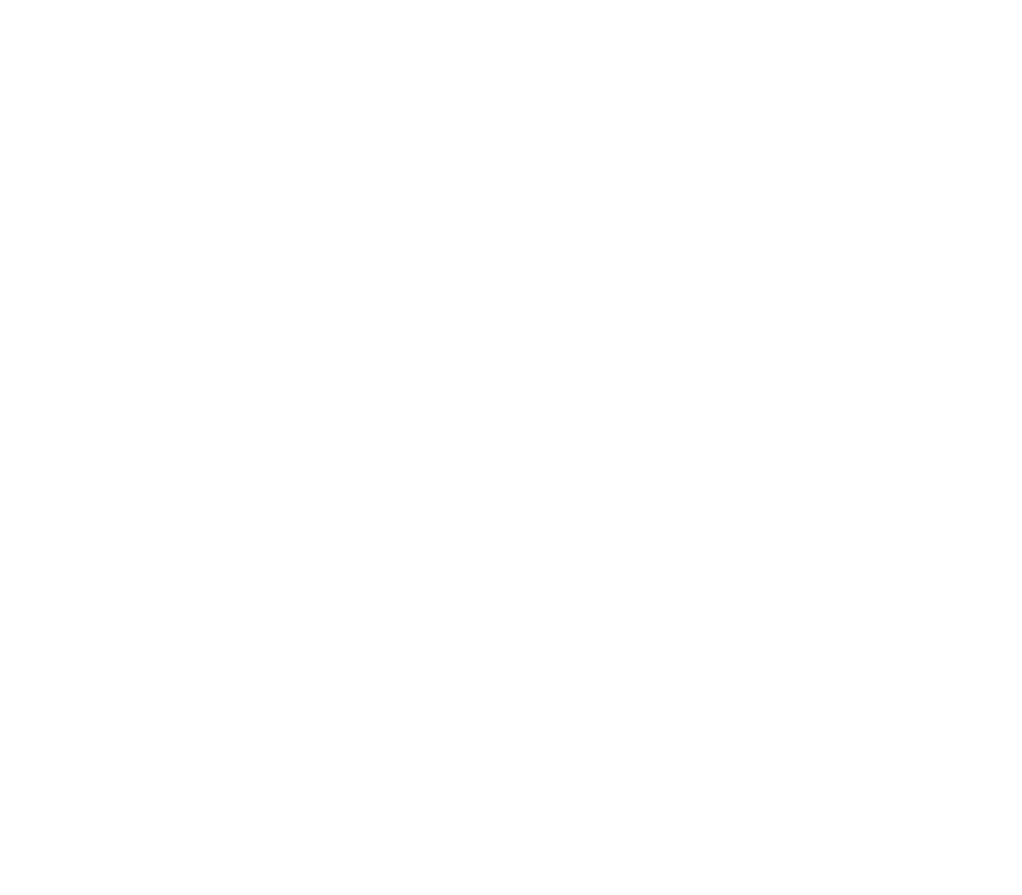
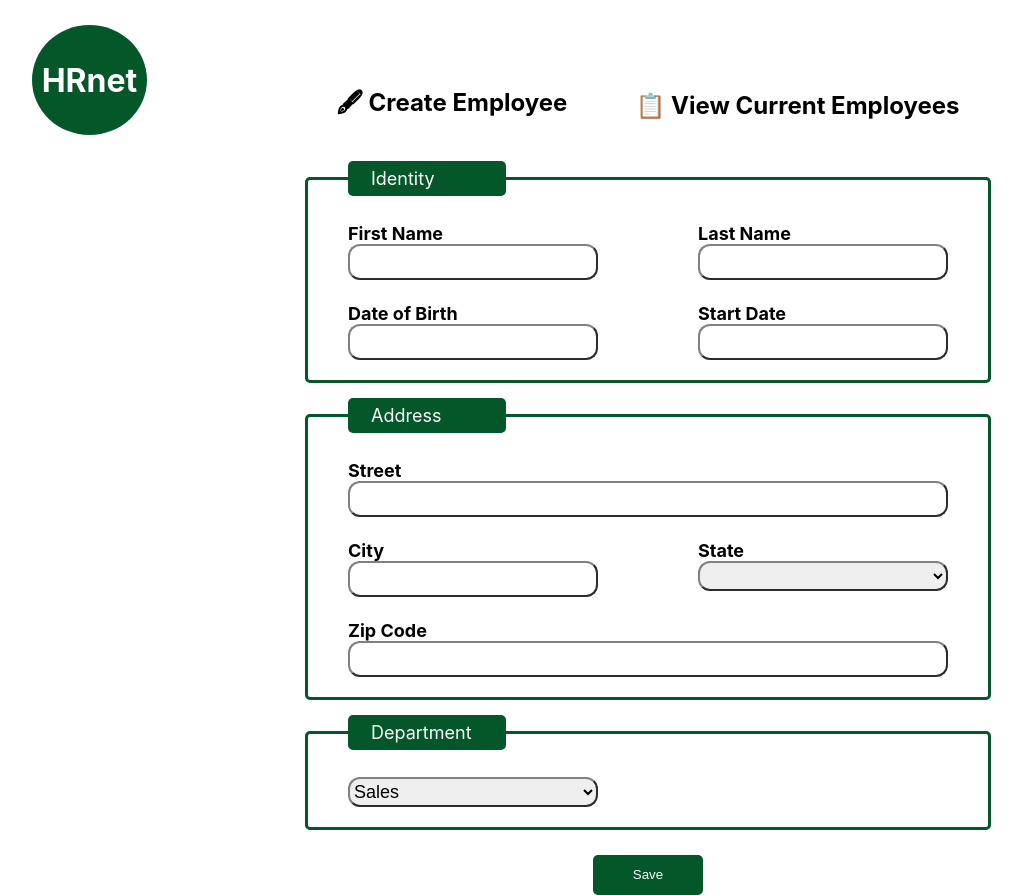
Before and after one commit to VanesMP/WealthHealth, a React (Create React App) app in the folder hrnet/: page / in a window 1280 px wide. Shown: the whole page, without its empty margins (3-1025 px from the left). Before the commit the page ends 800 px from the top, so only its background shows below. Built offline with nearby package versions, Linux system fonts and the light colour scheme.

Commit message:
pages createEmployee mise en forme

```diff
--- a/hrnet/package.json
+++ b/hrnet/package.json
@@ -35,5 +35,8 @@
             "last 1 firefox version",
             "last 1 safari version"
         ]
+    },
+    "devDependencies": {
+        "prettier": "2.6.2"
     }
 }
--- a/hrnet/src/App.css
+++ b/hrnet/src/App.css
@@ -1,22 +1,151 @@
+/* css page : createEmployee */
+
+form {
+    margin: 0px 0px 10px 0px;
+}
+
+input,
+select {
+    border-radius: 12px;
+    height: 30px;
+    font-size: 18px;
+    border-width: 2px;
+    border-style: outset;
+    border-color: gray;
+}
+
+a {
+    text-decoration: none;
+}
+
+a:hover {
+    text-decoration: underline;
+}
+
+.containerCreateEmployee {
+    width: 90%;
+}
+
+.containerTitle {
+    float: left;
+    width: 115px;
+    height: 110px;
+    background-color: #035728;
+    border-radius: 50%;
+    margin: -40px 0px 0px 35px;
+}
+
 .title {
+    width: 115px;
+    height: 110px;
+    color: #fffefe;
     display: flex;
+    margin: 0px;
+    justify-content: center;
     align-items: center;
-    justify-content: center;
+}
+
+.nav {
+    font-size: 24px;
+    color: black;
+    font-weight: bold;
+}
+
+.elementNav {
+    display: flex;
+    flex-direction: row-reverse;
+    align-items: center;
+    width: 100%;
+    justify-content: space-around;
 }
 
 .container {
     display: flex;
     flex-direction: column;
+    justify-content: center;
     align-items: center;
-    justify-content: center;
+    margin: 65px auto 0px auto;
+    width: 60%;
 }
 
 label {
     display: block;
-    margin-top: 1rem;
-    margin-bottom: 10px;
+    margin-top: 12px;
+    font-size: 18px;
+    font-weight: bold;
+    display: flex;
+    flex-direction: column;
 }
 
-.address {
-    margin-top: 10px;
+fieldset {
+    width: 600px;
+    margin: 15px;
+    border: 3px solid #035728;
+    border-radius: 5px;
+    padding: 15px 40px 20px 40px;
+    grid-gap: 11px 100px;
 }
+
+.fieldsetIdentity {
+    display: grid;
+    grid-template-columns: repeat(2, 1fr);
+}
+
+.street {
+    grid-area: street;
+}
+
+.city {
+    grid-area: city;
+}
+
+.state {
+    grid-area: state;
+}
+
+.zipCode {
+    grid-area: zipCode;
+}
+
+.fieldsetAdress {
+    display: grid;
+    grid-template-areas: "street street" "city state" "zipCode zipCode";
+    grid-template-columns: 1fr 1fr;
+}
+
+.fieldsetDepartment {
+    display: grid;
+    grid-template-columns: 1fr 1fr;
+}
+
+legend {
+    width: 100px;
+    padding: 7px 35px 7px 23px;
+    background: #035728;
+    border-radius: 5px;
+    font-size: 18px;
+    color: #fffefe;
+}
+
+.btnSave {
+    width: 110px;
+    height: 40px;
+    border: none;
+    background-color: #035728;
+    color: #fffefe;
+    border-radius: 5px;
+}
+
+.btnSave:hover {
+    animation: pulse 1s;
+    box-shadow: 0 0 0 0.8em transparent;
+}
+
+@keyframes pulse {
+    0% {
+        box-shadow: 0 0 0 0 #0357278e;
+    }
+}
+
+
+/* css page : EmployeeList */
--- a/hrnet/src/App.jsx
+++ b/hrnet/src/App.jsx
@@ -1,6 +1,5 @@
 import React from "react";
 import { BrowserRouter as Router, Routes, Route } from 'react-router-dom';
-import Home from "./pages/Home";
 import EmployeeList from "./pages/EmployeeList";
 import CreateEmployee from "./pages/CreateEmployee";
 import './App.css';
@@ -14,9 +13,8 @@
     return (
       <Router>
         <Routes>
-          <Route exact path="/" element={<Home/>} />
-          <Route path="/list" element={<EmployeeList/>}/>
-          <Route path="/new" element={<CreateEmployee/>}/>
+          <Route exact path="/" element={<CreateEmployee/>}/>
+          <Route path="/employees" element={<EmployeeList/>}/>
         </Routes>
     </Router>
     );
--- a/hrnet/src/pages/CreateEmployee.jsx
+++ b/hrnet/src/pages/CreateEmployee.jsx
@@ -1,9 +1,96 @@
+import { Link } from "react-router-dom";
+//import country from "../statesData.json"
 
-
+/** Render to the create new employee page
+ * @function CreateEmployee
+ * @returns {JSX}
+ */
 
 export default function CreateEmployee() {
 
+    //console.log(country)
+
     return(
-        <div className="containerCreateEmployee"></div>
+        <div className="containerCreateEmployee">
+
+{/* creer un composant header */}
+            <div className="containerTitle">
+                <h1 className="title">HRnet</h1>
+            </div>
+
+            <div className="container">
+                <div className="elementNav">
+                    <Link to="/employees"className="nav">📋 View Current Employees</Link>
+                    <h2 className="nav">🖋 Create Employee</h2>
+                </div>
+
+                <form id="create-employee">
+                    <fieldset className="fieldsetIdentity">
+                        <legend>Identity</legend>
+                            <label className="labelIdentity" htmlFor="firstName">
+                                First Name
+                                <input type="text" name="firstName" />
+                            </label>
+                            <label className="labelIdentity" htmlFor="lastName">
+                                Last Name
+                                <input type="text" name="lastName" />
+                            </label>
+                            <label className="labelIdentity" htmlFor="dateOfBirth">
+                                Date of Birth
+                                <input type="text" name="dateOfBirth" />
+                            </label>
+                            <label className="labelIdentity" htmlFor="startDate">
+                                Start Date
+                                <input type="text" name="startDate" />
+                            </label>
+                    </fieldset>
+                    <fieldset className="fieldsetAdress">
+                        <legend>Address</legend>
+                            <label htmlFor="street" className="street">
+                                Street
+                                <input type="text" name="street" />
+                            </label>
+                            <label htmlFor="city" className="city">
+                                City
+                                <input type="text" name="city" />
+                            </label>
+
+    {/* creer un composant select */}
+                            <label htmlFor="state" className="state">
+                                State
+                                <select name="state" id="state">
+                                    {/* {country.map((countryItem) => (
+                                        <option value={countryItem} className=""></option>
+                                    ))} */}
+                                </select>
+                            </label>
+                            <label htmlFor="zipCode" className="zipCode">
+                                Zip Code
+                                <input type="number" name="zipCode" />
+                            </label>
+                    </fieldset>
+
+{/* creer un composant select  */}
+                        <fieldset className="fieldsetDepartment">
+                            <legend>Department</legend>
+                                <label htmlFor="department">
+                                    <select name="department" id="department">
+                                    <option value="sales">Sales</option>
+                                    <option value="marketing">Marketing</option>
+                                    <option value="engineering">Engineering</option>
+                                    <option value="humanResources">Human Resources</option>
+                                    <option value="legal">Legal</option>
+                                    </select>
+                                </label>
+                        </fieldset>
+                </form>
+
+                <button className="btnSave">
+                    <span className="save">Save</span>
+                </button>
+            </div>
+
+            {/* <div id="confirmation" className="modal">Employee Created!</div> */}
+        </div>
     )
 }
--- a/hrnet/src/pages/Home.jsx
+++ b/hrnet/src/pages/Home.jsx
@@ -1,8 +1,13 @@
-
+import "../styles/pages/home.css"
 
 export default function Home() {
 
     return(
-        <div className="containerHome"></div>
+        <div className="containerHome">
+            <div className="containerTitle">
+                <h1 className="title">WEATLH HEATLH</h1>
+            </div>
+
+        </div>
     )
 }
--- a/hrnet/src/statesData.json
+++ b/hrnet/src/statesData.json
@@ -1,5 +1,5 @@
 {
-    "states": [{
+    "country": [{
             "name": "Alabama",
             "abbreviation": "AL"
         },
--- /dev/null
+++ b/hrnet/src/styles/pages/home.css
@@ -0,0 +1,4 @@
+.containerHome {
+    background-color: no-repeat url("../../assets/logo.png");
+    background-attachment: fixed;
+}
```
Also changed, not shown: hrnet/src/assets/logo.png (added), 1 other file (tests, documents, lock files or other folders). Lines whose indentation alone changed are shown as unchanged.
